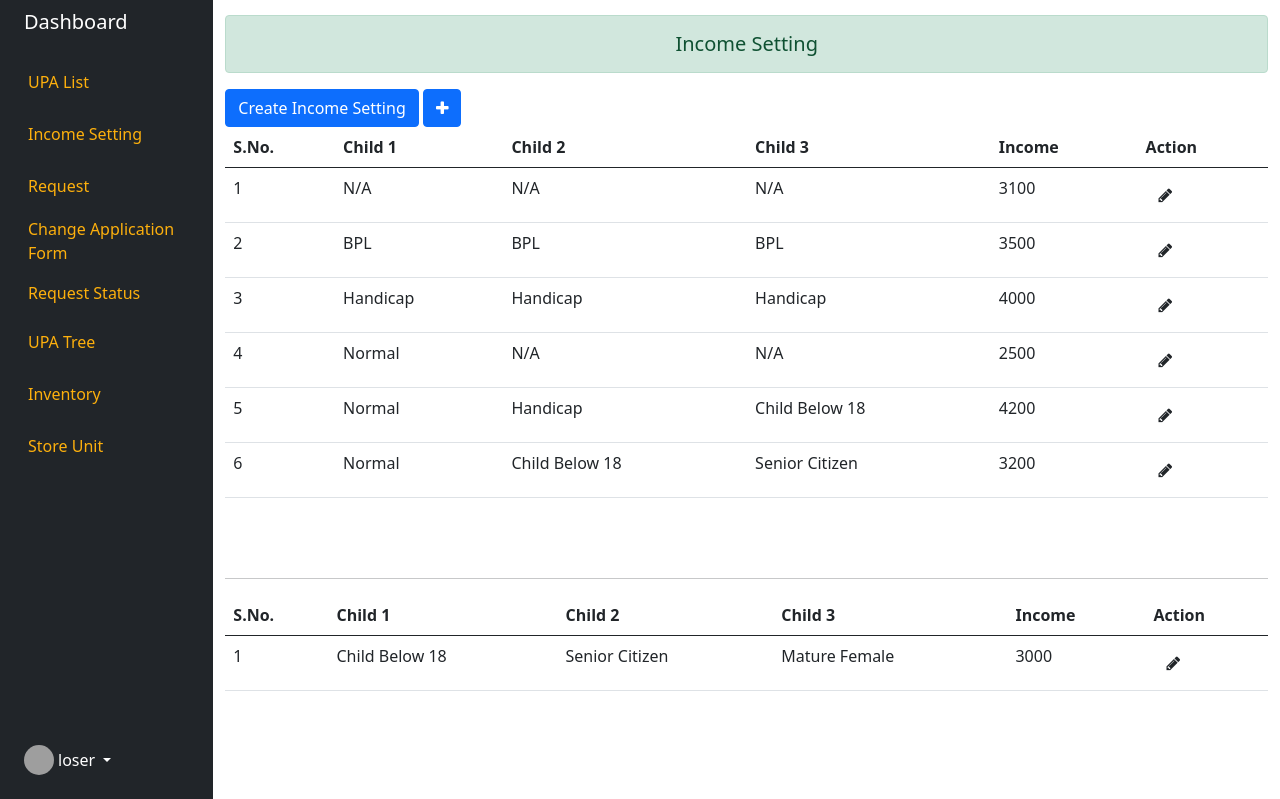
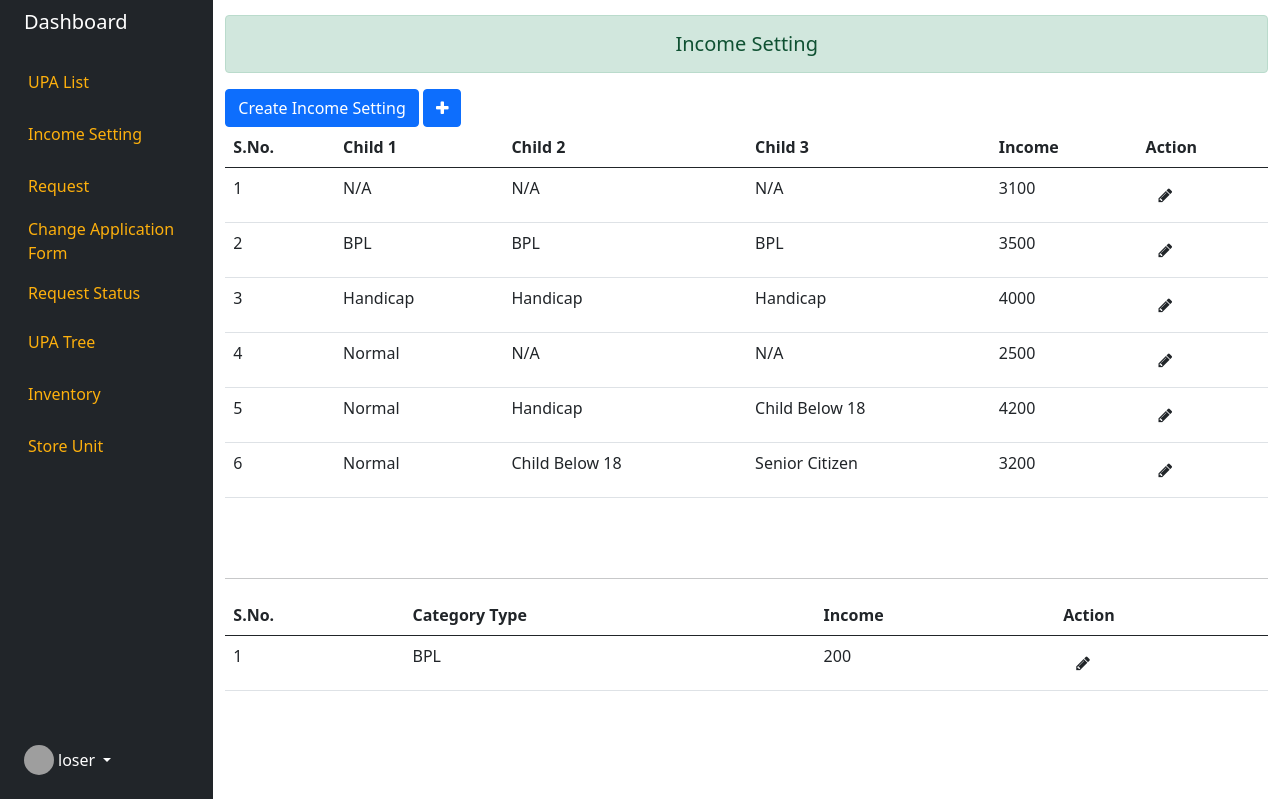
Before and after one commit to msurendra-1008/mlm_repo, a Django app: page /income_setting/ in a window 1280 px wide. Shown: the part 59-858 px from the top of the page. Run offline with Django 3.2, Linux system fonts and the light colour scheme; data comes from the database, SQL or seed files in the repository; grey boxes are pictures that could not be loaded.

Commit message:
changes in income_settings

```diff
--- a/dashboard/forms.py
+++ b/dashboard/forms.py
@@ -46,7 +46,7 @@ class IncomeSettingForm(forms.ModelForm):
 class IncomeSettingForWomenOldForm(forms.ModelForm):
     class Meta:
         model = IncomeSettingForWomenOld
-        fields = ['child_one','child_two','child_three','income']
+        fields = ['category_type','income']
 
 
 class FirmRegistrationForm(forms.ModelForm):
--- a/dashboard/models.py
+++ b/dashboard/models.py
@@ -55,7 +55,10 @@ class IncomeSetting(models.Model):
         return f"{self.created_by}"
 
 class IncomeSettingForWomenOld(models.Model):
-    AGE_TYPE = (
+    CATEGORY_TYPE = (
+        ('N/A','N/A'),
+        ('BPL','BPL'),
+        ('Handicap','Handicap'),
         ('Child Below 18', 'Child Below 18'),
         ('Senior Citizen', 'Senior Citizen'),
         ('Mature Female', 'Mature Female'),
@@ -63,9 +66,7 @@ class IncomeSettingForWomenOld(models.Model):
 
     created_by = models.ForeignKey(User,on_delete=models.SET_NULL,blank=True,null=True,related_name='income_setting_for_old_women')
     updated_by = models.ForeignKey(User,on_delete=models.SET_NULL,blank=True,null=True,related_name='income_setting_for_old_women_update')
-    child_one = models.CharField(max_length=15,choices=AGE_TYPE,blank=True, null=True)
-    child_two = models.CharField(max_length=15,choices=AGE_TYPE,blank=True, null=True)
-    child_three = models.CharField(max_length=15,choices=AGE_TYPE,blank=True, null=True)
+    category_type = models.CharField(max_length=15,choices=CATEGORY_TYPE,blank=True, null=True)
     income = models.PositiveIntegerField(default=0,blank=True, null=True)
     created_date = models.DateField(auto_now_add=True)
     updated_date = models.DateField(auto_now=True)
--- a/templates/dashboard/income_setting.html
+++ b/templates/dashboard/income_setting.html
@@ -82,9 +82,7 @@
                   <thead>
                       <tr>
                           <th>S.No.</th>
-                          <th scope="col">Child 1</th>
-                          <th scope="col">Child 2</th>
-                          <th scope="col">Child 3</th>
+                          <th scope="col">Category Type</th>
                           <th scope="col">Income</th>
                           <th scope="col">Action</th>
                       </tr>
@@ -93,9 +91,7 @@
                       {% for i in income_for_others %}
                       <tr>
                           <td>{{forloop.counter}}</td>
-                          <td>{{i.child_one}}</td>
-                          <td>{{i.child_two}}</td>
-                          <td>{{i.child_three}}</td>
+                          <td>{{i.category_type}}</td>
                           <td>{{i.income}}</td>
                           <td>
                               <a href="{% url 'update-income-setting-for-women-old' i.pk%}" class="btn btn-outline" id="edit" title="Edit"><i class="fa fa-pencil" aria-hidden="true"></i></a>
```
Also changed, not shown: templates/dashboard/income_setting_women_old_form.html (+4 -4 lines), dashboard/migrations/0043_auto_20220924_1046.py (added), db.sqlite3.
